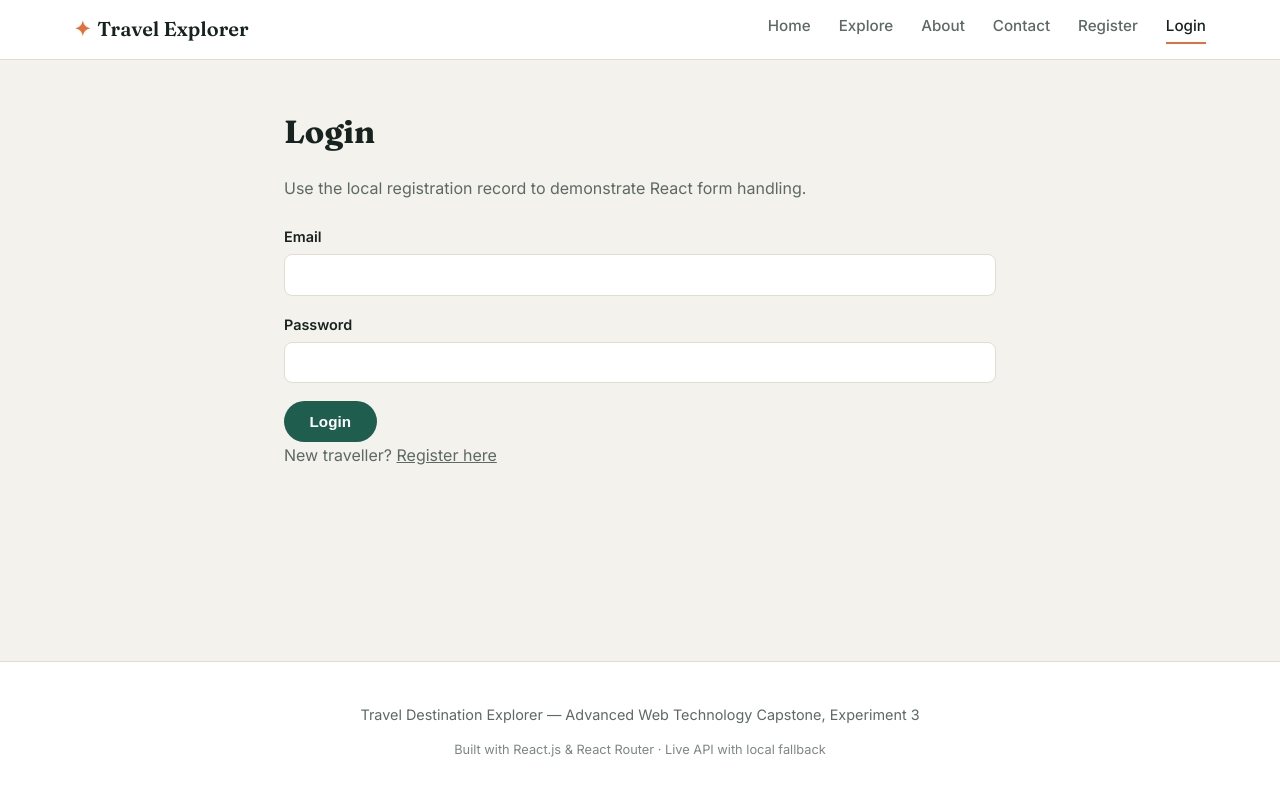
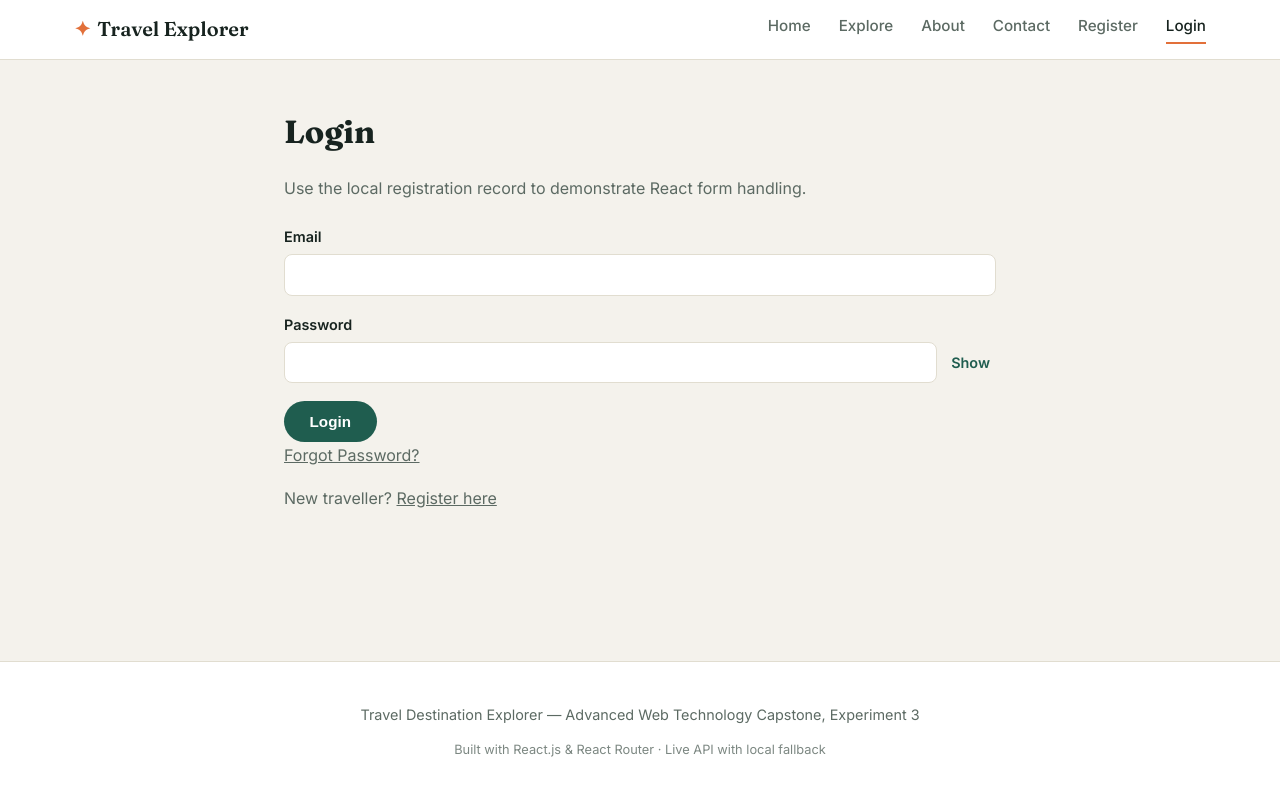
Before and after one commit to Anshika-roy/capstone-project-, a React (Vite) app: page /capstone-project-/login in a window 1280 px wide. Shown: the top 796 px of the page. Built offline with nearby package versions, Linux system fonts and the light colour scheme; no server answers.

Commit message:
Complete login access flow

```diff
--- a/src/App.jsx
+++ b/src/App.jsx
@@ -5,7 +5,7 @@
 // <Routes>, so they appear on every page, while the matched page component
 // is rendered in between.
 
-import { Routes, Route } from "react-router-dom";
+import { Navigate, Route, Routes } from "react-router-dom";
 import Navbar from "./components/Navbar";
 import Footer from "./components/Footer";
 import Home from "./pages/Home";
@@ -16,6 +16,10 @@ import Contact from "./pages/Contact";
 import Register from "./pages/Register";
 import Login from "./pages/Login";
 
+function ProtectedRoute({ children }) {
+  return localStorage.getItem("travelExplorerLogin") ? children : <Navigate to="/login" replace />;
+}
+
 function App() {
   return (
     <div className="app-shell">
@@ -24,15 +28,15 @@ function App() {
       <main className="app-main">
         <Routes>
           <Route path="/" element={<Login />} />
-          <Route path="/home" element={<Home />} />
-          <Route path="/explore" element={<Explore />} />
+          <Route path="/home" element={<ProtectedRoute><Home /></ProtectedRoute>} />
+          <Route path="/explore" element={<ProtectedRoute><Explore /></ProtectedRoute>} />
           {/* Dynamic route: ":id" is a URL parameter, read with useParams() */}
-          <Route path="/destination/:id" element={<DestinationDetails />} />
-          <Route path="/about" element={<About />} />
-          <Route path="/contact" element={<Contact />} />
+          <Route path="/destination/:id" element={<ProtectedRoute><DestinationDetails /></ProtectedRoute>} />
+          <Route path="/about" element={<ProtectedRoute><About /></ProtectedRoute>} />
+          <Route path="/contact" element={<ProtectedRoute><Contact /></ProtectedRoute>} />
           <Route path="/register" element={<Register />} />
           <Route path="/login" element={<Login />} />
-          <Route path="*" element={<Home />} />
+          <Route path="*" element={<Navigate to="/login" replace />} />
         </Routes>
       </main>
 
--- a/src/components/Navbar.jsx
+++ b/src/components/Navbar.jsx
@@ -4,10 +4,12 @@
 // needs the exact same navigation bar, but it uses React Router's
 // <NavLink> so the *active* page is highlighted automatically.
 
-import { NavLink } from "react-router-dom";
+import { NavLink, useNavigate } from "react-router-dom";
 import "./Navbar.css";
 
 function Navbar() {
+  const navigate = useNavigate();
+  const isLoggedIn = Boolean(localStorage.getItem("travelExplorerLogin"));
   // A small helper passed to NavLink's className prop.
   // React Router calls this function for us and tells us if the link is active.
   const linkClass = ({ isActive }) => (isActive ? "nav-link active" : "nav-link");
@@ -25,7 +27,7 @@ function Navbar() {
           <NavLink to="/about" className={linkClass}>About</NavLink>
           <NavLink to="/contact" className={linkClass}>Contact</NavLink>
           <NavLink to="/register" className={linkClass}>Register</NavLink>
-          <NavLink to="/login" className={linkClass}>Login</NavLink>
+          {isLoggedIn ? <button className="nav-link nav-button" onClick={() => { localStorage.removeItem("travelExplorerLogin"); navigate("/login"); }}>Logout</button> : <NavLink to="/login" className={linkClass}>Login</NavLink>}
         </nav>
       </div>
     </header>
--- a/src/pages/Contact.css
+++ b/src/pages/Contact.css
@@ -62,6 +62,28 @@
   margin-top: 1rem;
 }
 
+.password-field {
+  display: flex;
+  gap: 0.5rem;
+}
+
+.password-field input {
+  flex: 1;
+}
+
+.password-toggle,
+.nav-button {
+  background: none;
+  border: 0;
+  cursor: pointer;
+  font: inherit;
+}
+
+.password-toggle {
+  color: var(--color-primary);
+  font-weight: 600;
+}
+
 .contact-success {
   margin-top: 1.5rem;
   background: var(--color-surface-alt);
--- a/src/pages/Login.jsx
+++ b/src/pages/Login.jsx
@@ -5,6 +5,7 @@ import "./Contact.css";
 function Login() {
   const navigate = useNavigate();
   const [formData, setFormData] = useState({ email: "", password: "" });
+  const [showPassword, setShowPassword] = useState(false);
   const [message, setMessage] = useState("");
   const [error, setError] = useState("");
 
@@ -16,8 +17,16 @@ function Login() {
 
   const handleSubmit = (event) => {
     event.preventDefault();
+    if (!formData.email.trim() || !formData.password) {
+      setError("Enter both your email and password.");
+      return;
+    }
+    if (!/^[^\s@]+@[^\s@]+\.[^\s@]+$/.test(formData.email)) {
+      setError("Enter a valid email address.");
+      return;
+    }
     const savedRegistration = JSON.parse(localStorage.getItem("travelExplorerRegistration") || "null");
-    if (savedRegistration && savedRegistration.email === formData.email.trim().toLowerCase()) {
+    if (savedRegistration && savedRegistration.email === formData.email.trim().toLowerCase() && savedRegistration.password === formData.password) {
       localStorage.setItem("travelExplorerLogin", JSON.stringify({ email: savedRegistration.email }));
       setMessage("Login form submitted successfully for this lab demonstration.");
       setError("");
@@ -28,17 +37,29 @@ function Login() {
     setError("No matching local registration was found. Register first or check your email.");
   };
 
+  const handleForgotPassword = (event) => {
+    event.preventDefault();
+    setMessage("Password recovery requires a backend authentication service and is not enabled for this lab demo.");
+    setError("");
+  };
+
   return (
     <div className="static-page contact-page">
       <h1>Login</h1>
       <p>Use the local registration record to demonstrate React form handling.</p>
       <form className="contact-form" onSubmit={handleSubmit}>
         <label>Email<input type="email" name="email" value={formData.email} onChange={handleChange} required /></label>
-        <label>Password<input type="password" name="password" value={formData.password} onChange={handleChange} required /></label>
+        <label>Password
+          <span className="password-field">
+            <input type={showPassword ? "text" : "password"} name="password" value={formData.password} onChange={handleChange} required />
+            <button type="button" className="password-toggle" onClick={() => setShowPassword((previous) => !previous)}>{showPassword ? "Hide" : "Show"}</button>
+          </span>
+        </label>
         {error && <p className="payment-message payment-error">{error}</p>}
         {message && <p className="payment-message">{message}</p>}
         <button type="submit" className="submit-btn">Login</button>
       </form>
+      <p className="form-link"><a href="#forgot" onClick={handleForgotPassword}>Forgot Password?</a></p>
       <p className="form-link">New traveller? <Link to="/register">Register here</Link></p>
     </div>
   );
--- a/src/pages/Register.jsx
+++ b/src/pages/Register.jsx
@@ -29,7 +29,8 @@ function Register() {
 
     localStorage.setItem("travelExplorerRegistration", JSON.stringify({
       name: formData.name.trim(),
-      email: formData.email.trim().toLowerCase()
+      email: formData.email.trim().toLowerCase(),
+      password: formData.password
     }));
     setMessage("Registration details saved for this browser.");
     setFormData(initialForm);
```
